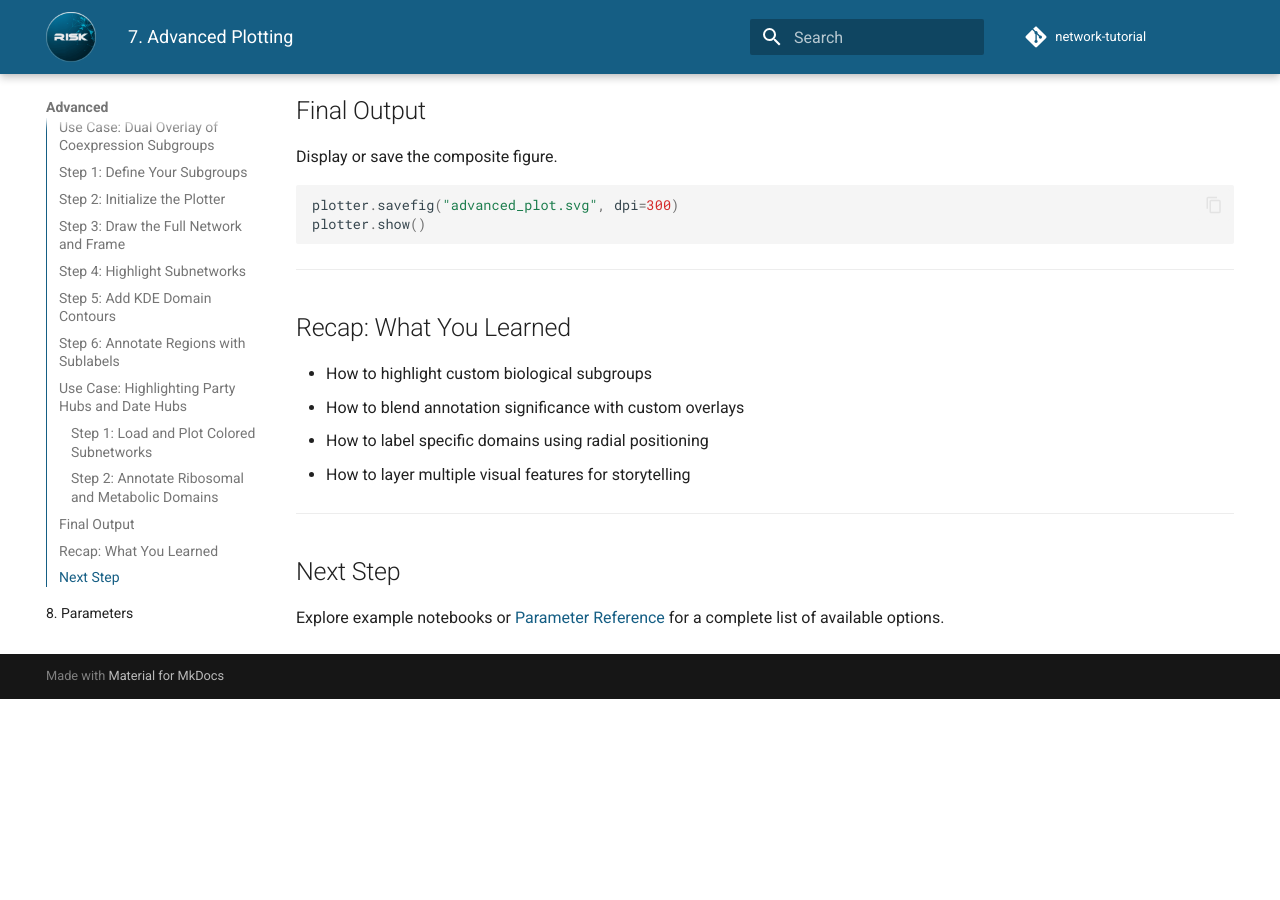
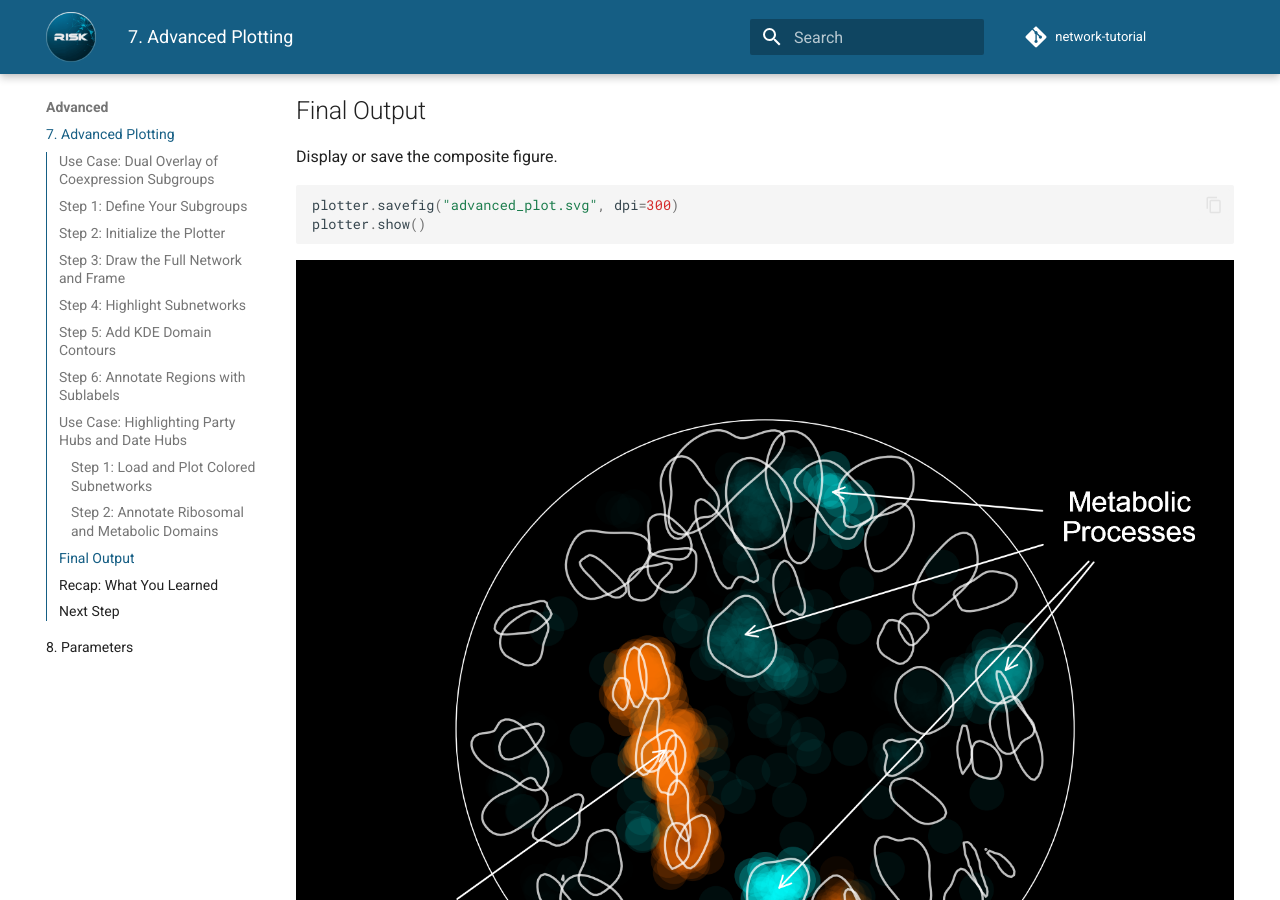
Before and after one commit to riskportal/network-tutorial, an MkDocs documentation site: the page built from docs/7_advanced_plotting.md, in a window 1280 px wide and 900 px high, scrolled down 3629 px. Built offline with MkDocs 1.6.1 and Material for MkDocs 9.7.7, drawn with Linux system fonts in a browser that asks for light colours; comment, search, counter and statistics services are not loaded; before the commit the page ends 4328 px from its top, so only the background shows below that.

Commit message:
update docs/

````diff
--- a/docs/7_advanced_plotting.md
+++ b/docs/7_advanced_plotting.md
@@ -182,6 +182,8 @@ plotter.savefig("advanced_plot.svg", dpi=300)
 plotter.show()
 ```
 
+![Party & Date Hubs](images/party_date_hub.png)
+
 ---
 
 ## Recap: What You Learned
````
Also changed, not shown: docs/0_intro.md (+0 -2 lines), docs/index.md (+2 -0 lines).
